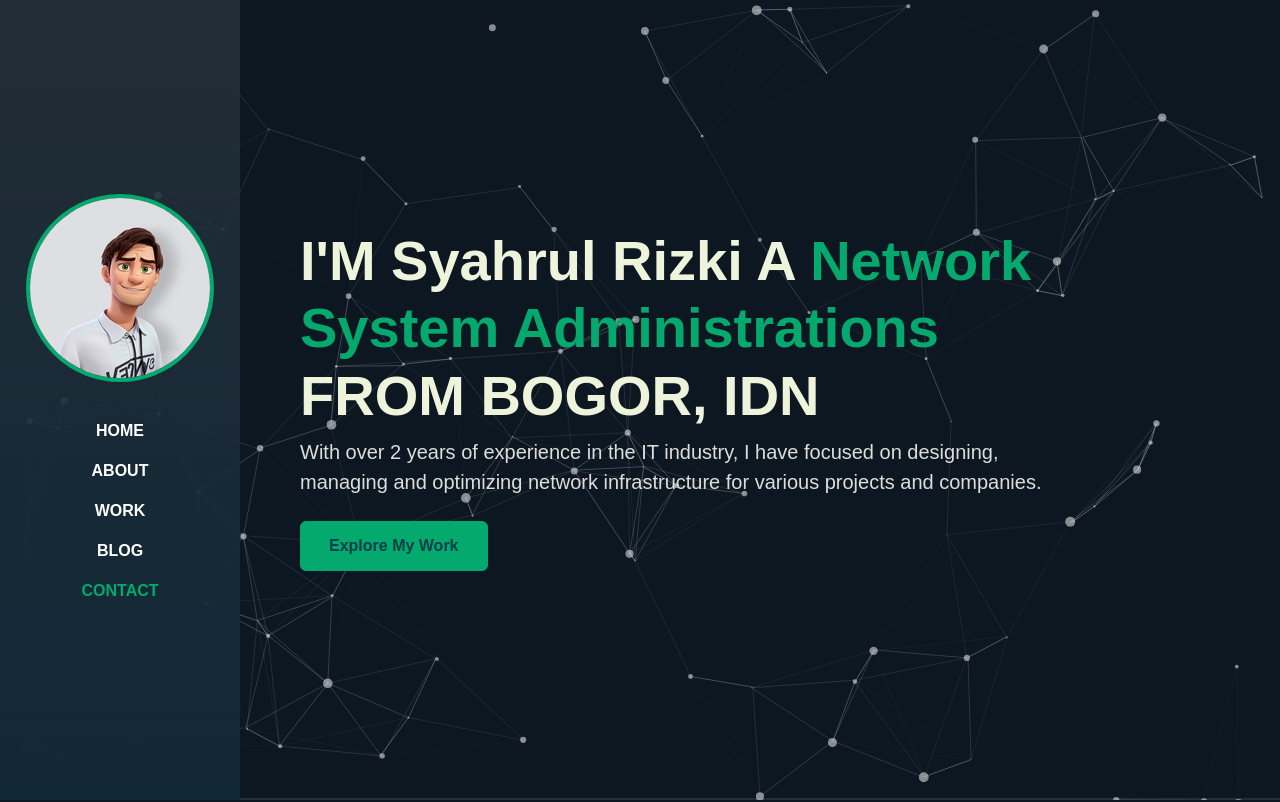
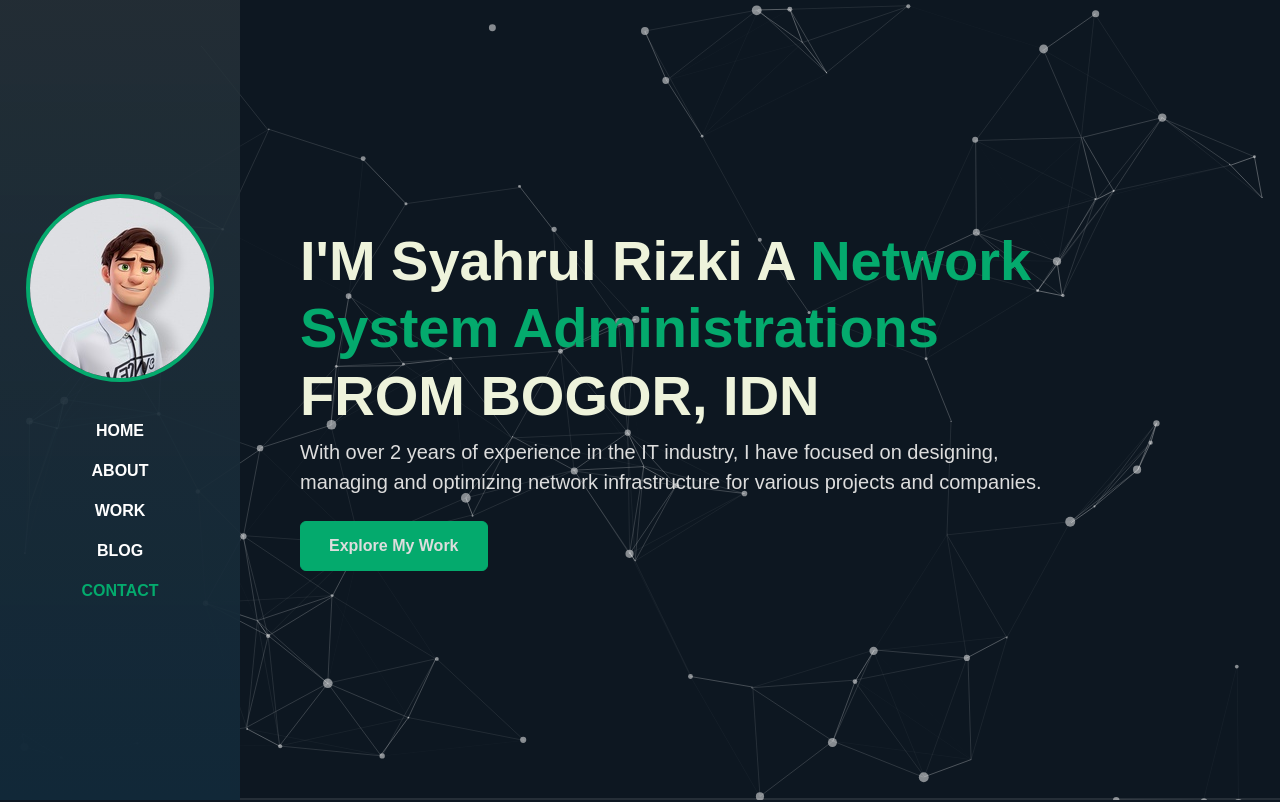
Before and after one commit to syahrulrzk/test-dark-mode, a plain HTML site: page index.html in a window 1280 px wide. Shown: the top 802 px of the page. Drawn offline with nearby package versions, Linux system fonts and the light colour scheme; a web font is replaced by a local one.

Commit message:
update btn-color

```diff
--- a/assets/css/style.css
+++ b/assets/css/style.css
@@ -145,7 +145,7 @@ img {
 .btn-brand {
     background-color: var(--color-brand);
     border-color: var(--color-brand);
-    color: var(--color-base);
+    color: var(--color-bady);
 }
 
 /* CSS untuk mengubah warna teks tombol pada hover */
```
